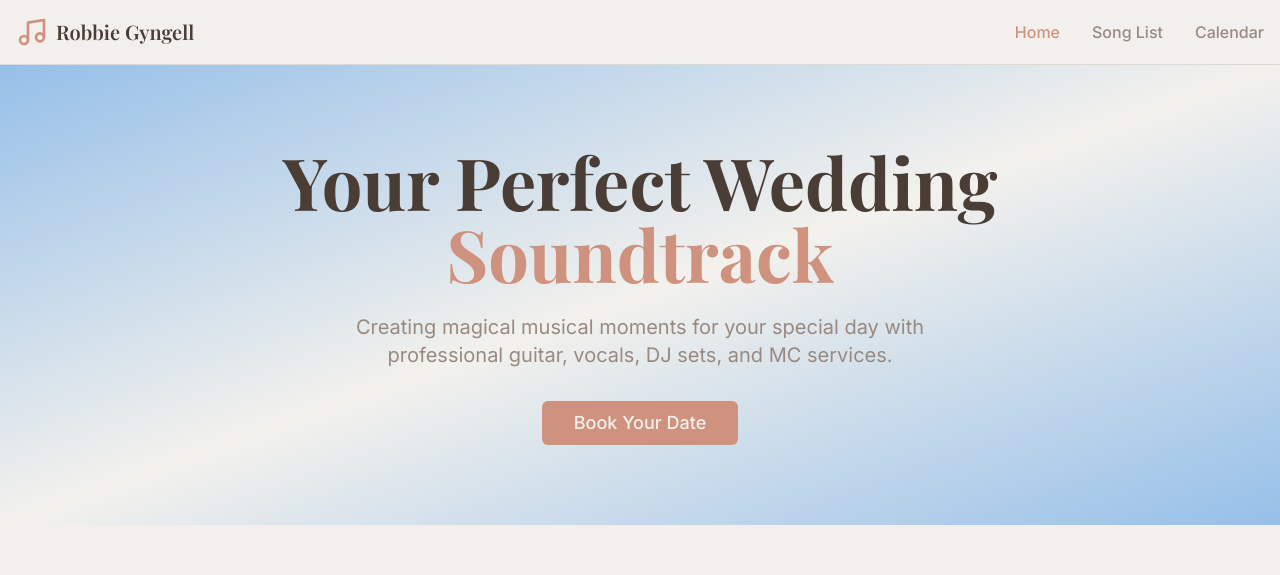
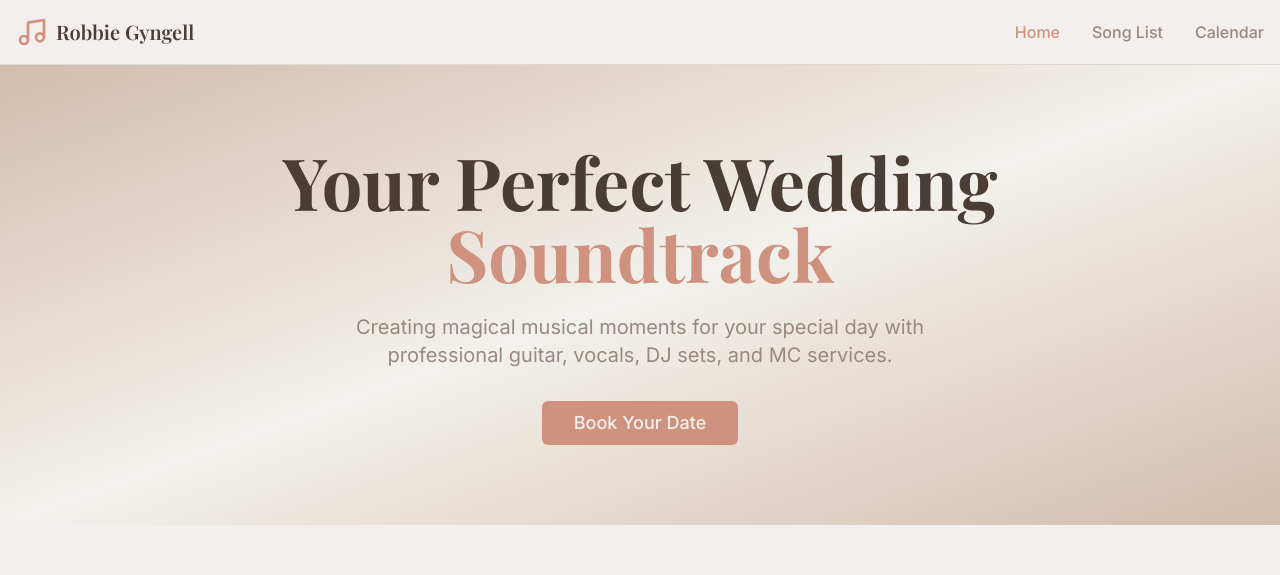
Before and after one commit to bgyngell/wedding-website, a React (Vite) app: page / in a window 1280 px wide. Shown: the top 575 px of the page. Built offline with nearby package versions, Linux system fonts and the light colour scheme.

Commit message:
Reverted to commit 13eb91b0dbfc083a776680eab2ab908cd9a8f7fa

```diff
--- a/src/index.css
+++ b/src/index.css
@@ -36,12 +36,12 @@ All colors MUST be HSL.
     --input: 30 15% 85%;
     --ring: 15 45% 65%;
 
-    /* Custom beachy theme colors */
-    --colour-1: 210 65% 75%;
-    --colour-2: 55 70% 80%;
-    --colour-3: 180 45% 85%;
+    /* Custom colour-1 theme colors */
+    --colour-1: 15 45% 65%;
+    --colour-2: 35 25% 85%;
+    --colour-3: 140 15% 80%;
     --colour-white: 45 20% 94%;
-    --colour-grey: 210 65% 75%;
+    --colour-grey: 25 30% 75%;
 
     --radius: 0.5rem;
 
```
